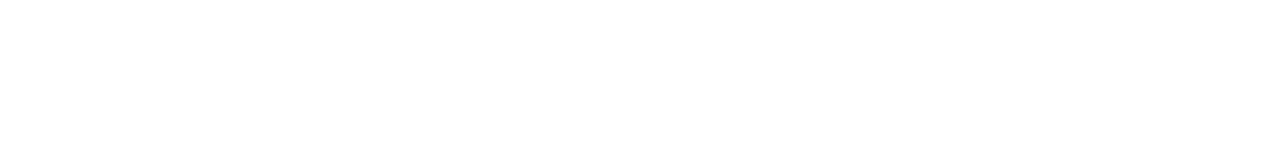
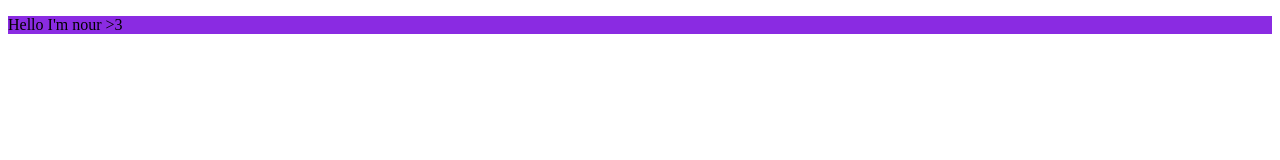
Before and after one commit to iceyyx7/Codebrave-collab, a plain HTML site: page index.html in a window 1280 px wide. Drawn offline with Linux system fonts and the light colour scheme.

Commit message:
footer made

```diff
--- a/index.html
+++ b/index.html
@@ -7,6 +7,10 @@
     <link rel="stylesheet" href="style.css">
 </head>
 <body>
-
+    <main>
+        <footer>
+            <p>Hello I'm nour &gt;3</p>
+        </footer>
+    </main>
 </body>
 </html>
--- a/style.css
+++ b/style.css
@@ -0,0 +1,3 @@
+footer {
+    background-color: blueviolet;
+}
```
